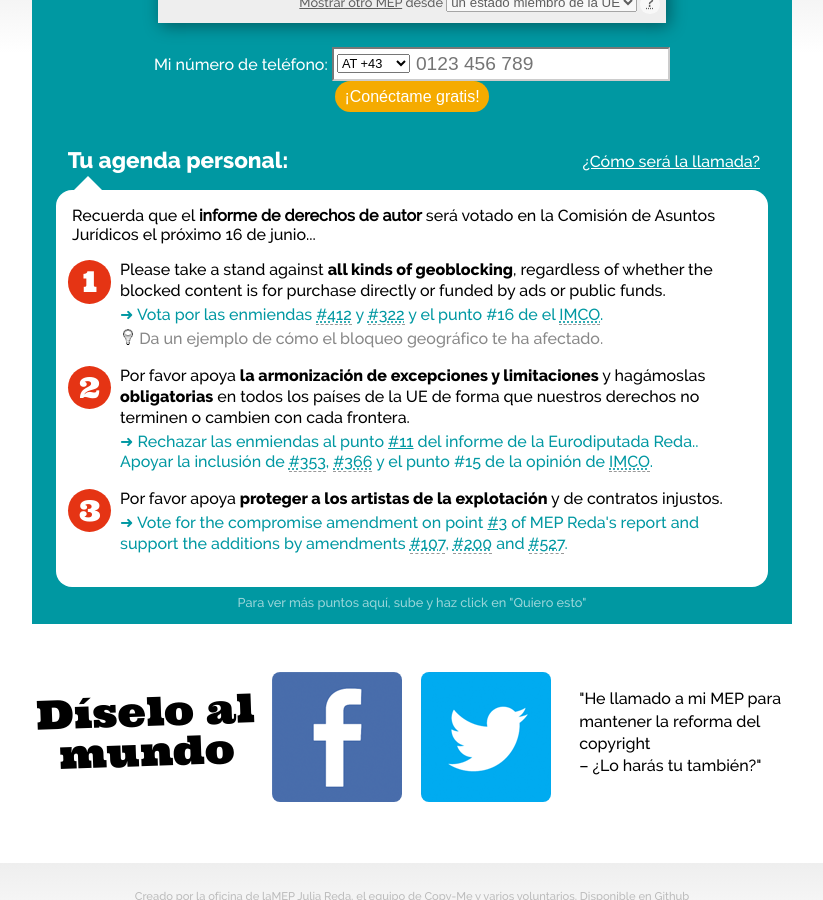
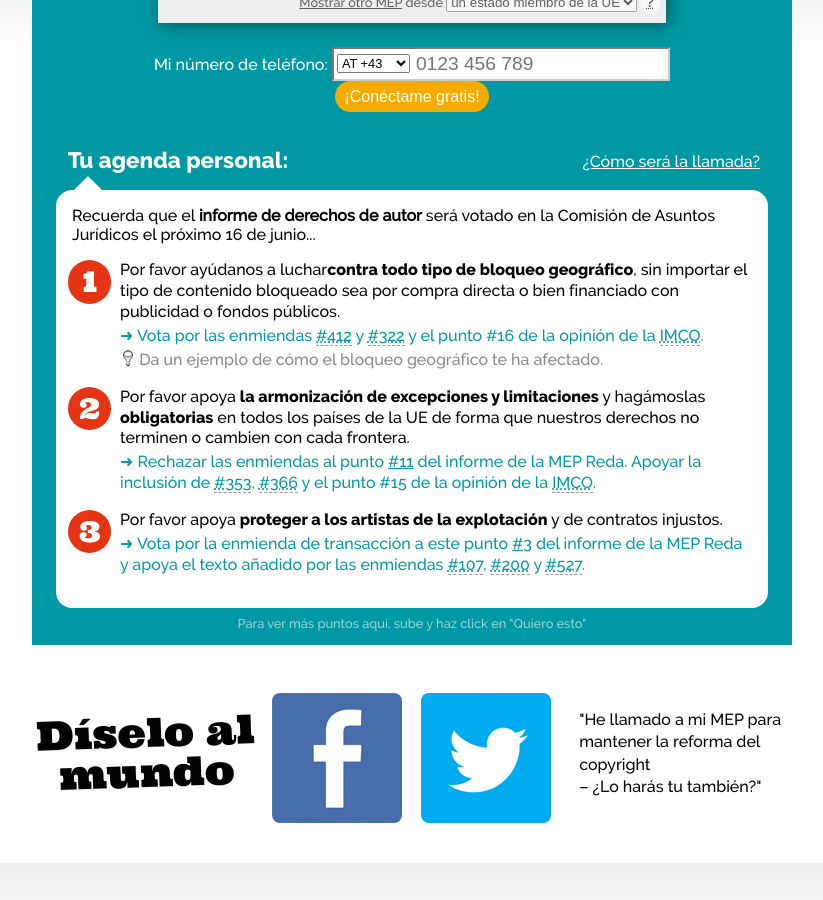
Before and after one commit to Copywrongs-Gang/Copywrongs2, a Jekyll site: the page built from es/index.html, in a window 1280 px wide and 900 px high, scrolled down 1837 px. Shown: the whole window, without its empty margins (228-1051 px from the left). Built offline with Jekyll 4.4.1, drawn with Linux system fonts in a browser that asks for light colours; comment, search, counter and statistics services are not loaded; some of the changed text lies outside the part shown.

Commit message:
Spanish from pad

```diff
--- a/_data/spanish.yml
+++ b/_data/spanish.yml
@@ -11,8 +11,9 @@ geoblocking:
     h: "<span>Superar</span> el geo-bloqueo"
     cw: "Este contenido no está disponible en tu país."
     eu: "<strong>Eliminar</strong> que requieren a los servicios de vídeo utilizar bloqueo geográfico, el cuál es una forma de discriminación."
-    please: "Please take a stand against <strong>all kinds of geoblocking</strong>, regardless of whether the blocked content is for purchase directly or funded by ads or public funds."
-    do: Vota por las enmiendas <abbr class="am" title="Pide que se ponga fin al bloqueo">#412</abbr> y <abbr class="am" title="Establece que el bloqueo geográfico no debe impedir que las minorías culturales tengan acceso a contenido">#322</abbr> y el punto <span class="am">#16</span> de el <abbr title="Comisión de Mercado Interior">IMCO</abbr>.
+    please: "Por favor ayúdanos a luchar<strong>contra todo tipo de bloqueo geográfico</strong>, sin importar el tipo de contenido bloqueado sea por compra directa o bien financiado con publicidad o fondos públicos."
+    please: "Por favor ayúdanos a luchar<strong>contra todo tipo de bloqueo geográfico</strong>, sin importar el tipo de contenido bloqueado sea por compra directa o bien financiado con publicidad o fondos públicos."
+    do: Vota por las enmiendas <abbr class="am" title="Pide que se ponga fin al bloqueo">#412</abbr> y <abbr class="am" title="Establece que el bloqueo geográfico no debe impedir que las minorías culturales tengan acceso a contenido">#322</abbr> y el punto <span class="am">#16</span> de la opinión de la <abbr title="Comisión de Mercado Interior">IMCO</abbr>.
     tip: "Da un ejemplo de cómo el bloqueo geográfico te ha afectado."
 extendborders:
     h: "<span>Extender</span> derechos más allá de fronteras"
@@ -20,87 +21,85 @@ extendborders:
     eu: "Hacer las <strong>excepciones y limitaciones</strong> al copyright <strong>obligatorias</strong> para todos los miembros de la UE."
     link: "https://juliareda.eu/copyright-evaluation-report-explained/#mandatory"
     please: "Por favor apoya <strong>la armonización de excepciones y limitaciones</strong> y hagámoslas <strong>obligatorias</strong> en todos los países de la UE de forma que nuestros derechos no terminen o cambien con cada frontera."
-    do: Rechazar las enmiendas al punto <a class="am" href="https://juliareda.eu/copyright-evaluation-report-explained/#terms" target="_blank">#11</a> del informe de la Eurodiputada Reda.. Apoyar la inclusión de <abbr class="am" title="Pide nuevas excepciones obligatorias, por ejemplo para el contenido generado por el usuario">#353</abbr>, <abbr class="am" title="Pedir hacer excepciones obligatorias">#366</abbr> y el punto <span class="am">#15</span> de la opinión de <abbr title="Internal Market Committee">IMCO</abbr>.
+    do: Rechazar las enmiendas al punto <a class="am" href="https://juliareda.eu/copyright-evaluation-report-explained/#terms" target="_blank">#11</a> del informe de la MEP Reda. Apoyar la inclusión de <abbr class="am" title="Pide nuevas excepciones obligatorias, por ejemplo para el contenido generado por el usuario">#353</abbr>, <abbr class="am" title="Pedir hacer excepciones obligatorias">#366</abbr> y el punto <span class="am">#15</span> de la opinión de la <abbr title="Comisión de Mercado Interno">IMCO</abbr>.
 protectauthors:
-    h: "<span>Proteger</span> a autores de contratos injustos"
-    cw: "Los artistas no tienen abogados. Los editores y los sellos tienen ejercitos de ellos. ¿Adivinas quién tiene las de ganar en las negociaciones de contratos?"
-    eu: "Protect artists from expoitative <strong>total buy-out contracts</strong> Europe-wide and allow them to <strong>take back their rights</strong> if unused."
+    h: "<span>Protege a los</span> autores de contratos injustos"
+    cw: "Los artistas no tienen abogados. Los editores y los sellos tienen ejercitos de ellos. ¿Adivinas quién tiene las de ganar en las negociaciones de contratos?"
+    eu: "Protege a los artistas de ser explotados por <strong>contratos con cláusulas abusivas</strong> en toda Europa que permiten esto y <strong>devuélvele sus derechos</strong> if unused."
     link: "https://juliareda.eu/copyright-evaluation-report-explained/#authors"
     please: "Por favor apoya <strong>proteger a los artistas de la explotación</strong> y de contratos injustos."
-    do: Vote for the compromise amendment on point <a class="am" href="https://juliareda.eu/copyright-evaluation-report-explained/#authors" target="_blank">#3</a> of MEP Reda's report and support the additions by amendments <abbr class="am" title="Cites a UN report that emphasizes the importance of protecting authors">#107</abbr>, <abbr class="am" title="Calls for an author's right to bring their works to the market themselves in case a rightholder does not do so for a period of time">#200</abbr> and <abbr class="am" title="Calls for income tied to exceptions and limitations (e.g. private copying levies) to go directly to the authors, not other rightholders">#527</abbr>.
+    do: Vota por la enmienda de transacción a este punto <a class="am" href="https://juliareda.eu/copyright-evaluation-report-explained/#authors" target="_blank">#3</a> del informe de la MEP Reda y apoya el texto añadido por las enmiendas <abbr class="am" title="Cita un informe de la ONU que enfatiza en la importancia de proteger a los autores">#107</abbr>, <abbr class="am" title="Llama a que los autores puedan poner sus obras en el mercado si el titular de los derechos no lo hace en un tiempo">#200</abbr> y <abbr class="am" title="Llama a que los ingresos que provienen de excepciones y limitaciones (ejemplo. Las tasas por copia privada) vayan directamente a los autores, no a otros titulares de derechos">#527</abbr>.
 righttoquote:
-    h: "<span>Garantizar</span> a vloggers el derecho de cita"
+    h: "<span>Garantizar</span> a bloggers el derecho de cita"
     cw: "Citar algunas palabras suele ser legal, pero no está extendido a vídeos o grabaciones de audio, haciendo a los YouTubers y Podcasters delincuentes."
     eu: "Las excepciones como la de cita deben aplicarse a todas las formas de expresión cultural, de una manera <strong>tecnológicamente neutral</strong>."
     link: "https://juliareda.eu/copyright-evaluation-report-explained/#audiovisual"
-    please: "Por favor apoya <strong>extender los derechos de cirta al medio audiovisual.</strong>."
-    do: Rechaza las enmiendas al punto <a href="https://juliareda.eu/copyright-evaluation-report-explained/#audiovisual" target="_blank" class="am">#14</a> del informe de la Eurodiputada Reda.
+    please: "Por favor apoya <strong>extender los derechos de cita al medio audiovisual.</strong>."
+#    do: Rechaza las enmiendas al punto <a href="https://juliareda.eu/copyright-evaluation-report-explained/#audiovisual" target="_blank" class="am">#14</a> del informe de la MEP Reda.
     tip: "Da un ejemplo de cuando tu has citado algo en video o audio o si tu eres fan de creadores que lo han hecho."
 righttolink:
     h: "<span>Defender</span> tu derecho a enlazar"
     cw: "La web está hecha de enlaces. ¿Es un crimen enlazar?. Medios y editores demandan leyes que limiten como terceros pueden enlazar a sus contenidos."
     eu: "Rechazar esas leyes y preservar la libertad de enlazar."
     link: "https://savethelink.org"
-    please: "Por favor, tomar una posición en contra de un <strong>copyright auxiliar para editores de prensa</strong> que tienda a limitar el enlace a noticas."
-    do: Rechace la enmienda <abbr class="am" title="Llamada para la introducción de un copyright añadido para los editores de prensa">#204</abbr>. Apoye la enmienda de transacción en el punto <a href="https://juliareda.eu/copyright-evaluation-report-explained/#licenses" target="_blank" class="am">#21</a> del informe de la Eurodiputada Reda.
+    please: "Por favor no apoyes cualquier forma de <strong>copyright para los editores de prensa</strong> que permita restringir el enlazar a artículos de noticias."
+    do: Rechaza la enmienda <abbr class="am" title="Llama para la introducción de un copyright añadido para los editores de prensa">#204</abbr>. Apoya la enmienda de transacción en el punto <a href="https://juliareda.eu/copyright-evaluation-report-explained/#licenses" target="_blank" class="am">#21</a> del informe de la MEP Reda.
 publicdomain:
     h: "<span>Conservar</span> el dominio público"
     cw: "El arte del que haya expirado el copyright pertenece a todo el mundo. Pero algunas personas piden que digitalizarlo garantice un nuevo copyright."
     eu: "La digitaliazión de trabajos que son propiedad común no debería garantizar nuevas protecciones."
     link: "https://juliareda.eu/copyright-evaluation-report-explained/#publicdomain"
-    please: "Por favor <strong>salvaguarde el dominio público </strong> dejando claro que una copia digital de algo libre de derechos no concede nuevos derechos."
-    do: Rechace las enmiendas que permitan anular este punto <a href="https://juliareda.eu/copyright-evaluation-report-explained/#publicdomain" target="_blank" class="am">#6</a> en el informe de la Eurodiputada Reda – apoye la enmienda <span class="am">#264</span> que permite aclarar esto.
+    please: "Por favor <strong> salvaguarda el dominio público </strong> dejando claro que una copia digital de algo libre de derechos no concede nuevos derechos."
+    do: Rechaza las enmiendas que permitan diluir este punto <a href="https://juliareda.eu/copyright-evaluation-report-explained/#publicdomain" target="_blank" class="am">#6</a> en el informe de la MEP Reda – apoya la enmienda <span class="am">#264</span> que permite aclarar esto.
 libraries:
-    h: "<span>Permitir</span> a bibliotecas hacer su trabajo online."
-    cw: "Las bibliotecas pagan a los autores por el derecho de prestar copias de los libros. Pero esto derecho no existe en internet."
-    eu: "Permitir <strong>e-prestamos</strong> para que las bibliotecas puedan seguir cumpliendo su importante función social.."
+    h: "<span>Permitir</span>que las bibliotecas puedan hacer su trabajo en línea"
+    cw: "Bibliotecas pagan a los autores a cambio del derecho a prestar libros, pero dicho derecho no existe en internet."
+    eu: "Permitir<strong> los préstamos de copias de libros en línea</strong> para que las bibliotecas continuen realizando su importante función social."
     link: "https://juliareda.eu/copyright-evaluation-report-explained/#elending"
-    please: "Por favor permitir a las bibliotecas hacer <strong>e-prestamos de libros</strong>."
+    please: "Por favor permite a las bibliotecas <strong> los préstamos de copias digitales de libros</strong>."
     do: Vota por las enmiendas <abbr class="am" title="Llama para expandir las excepciones obligatorias a las bibliotecas">#348</abbr>, <abbr class="am" title="Llama para reforzar las excepciones por el bien general">#350</abbr> y los puntos <span class="am">#16</span> y <span class="am">#22</span> de la opinión de la<abbr title="Comisión de Indutria">ITRE.</abbr>
 publicspace:
     h: "<span>Asegurar</span> el espacio público para todos"
-    cw: "En Alemania puedes publicar fotos de edificios públicos online libremente – pero al otro lado de la frontera en Francia ¡el arquitecto podría demandarte! "
-    eu: "Asegurar <strong>la libertad de panorama</strong> en toda Europa: Publicar fotos de lo que está permanentemente en público tiene que ser legal."
+    cw: "En Alemania tú puedes publicar, en línea, de manera libre fotos de edificios públicos – pero si cruzas la frontera a Francia el arquitecto ¡podría demandarte!"
+    eu: "Asegura<strong> la 'libertad de panorama'</strong> en toda Europa: Que las fotos publicadas de algo que está permanentemente en público, debe ser legalizado."
     link: "https://juliareda.eu/copyright-evaluation-report-explained/#panorama"
-    please: "Por favor asegurad la <strong>libertad de panorama</strong> en Europa, por la que compartir fotos de edificios públicos es legal – no importa que sea con propósito comercial o no."
+    please: "Por favor asegura<strong> la 'libertad de panorama'</strong> en Europa, para que el poder compartir fotos de edificios públicos sea legal – sin importar si se usan en actividades comerciales o no comerciales."
     do: Rechaza cualquier enmienda que pueda diluir este punto <a class="am" href="https://juliareda.eu/copyright-evaluation-report-explained/#panorama" target="_blank">#16</a> del informe de la MEP Reda, vota por el texto original o la enmienda de transacción si existe una.
 education:
     h: "<span>Proteger</span> los usos educativos"
-    cw: "Las escuelan a menudo ofrecen libros físicos gratuitos para enseñar con ellos – pero poner el mismo contenido como PDF en la intranet de la escuela puede ser ilegal."
-    eu: "Una comprensiva excepción del copyright <strong>para uso educacioneal</strong> a lo largo de Europa."
+    cw: "Escuelas pueden, a menudo, usar libremente libros físicos para enseñar – pero poner el mismo contenido en la intranet de la escuela como un PDF podría ser ilegal."
+    eu: "Por una ley integral de derechos de autor en toda Europa que permita<strong>el uso en la enseñanza</strong>"
     link: "https://juliareda.eu/copyright-evaluation-report-explained/#education"
-    please: "Por favor apoya una excepción del copyright que permite <strong>usos educativos</strong> de material con copyright, también en el mundo digital."
+    please: "Por favor apoya una excepción a los derechos de autor que permita <strong>el uso en la enseñanza</strong> de materiales protegidos, también en el mundo digital."
     do: Rechaza las enmiendas que podrían diluir este punto <a href="https://juliareda.eu/copyright-evaluation-report-explained/#education" target="_blank" class="am">#19</a> en el informe de la MEP Reda – es decir, todas las enmiendas de excepción <span class="am">#466-468</span>.
 availability:
     h: "<span>Mejorar</span> el acceso a las obras"
-    cw: "Copyright 70 años después de la muerte del autor. La gran mayoría de trabajos no son aprovechables tanto tiempo – simplemente dejan de estar disponibles."
+    cw: "El copyright tiene una duración de 70 años después de la muerte del autor. La gran mayoría de las obras no son rentables tanto tiempo. – estas símplemente no están disponibles."
     eu: "Reducir la duración del copyright al estándar internacional de la vida + <strong>50 años</strong>."
     link: "https://juliareda.eu/copyright-evaluation-report-explained/#term"
-    please: "Por favor apoya la armonización de la <strong>duración del copyright</strong> al estandar de vida <strong>+ 50 años</strong> de la Convención Berne"
+    please: "Por favor apoya la armonización de la <strong>duración del copyright</strong> al estandar de vida <strong>+ 50 años</strong> del Convenio de Berna"
+    please: "Por favor apoya la armonización de la<strong>duración del copyright</strong> al estandar de vida <strong>+ 50 años</strong> del Convenio de Berna."
     do: Rechaza las enmiendas al punto <a href="https://juliareda.eu/copyright-evaluation-report-explained/#terms" target="_blank" class="am">#7</a> de informe de la MEP Reda y apoya el punto <span class="am">#18</span> de la opinión de la <abbr title="Comisión de Industria">ITRE.</abbr>
 digitallocks:
     h: "<span>Rechazar</span> bloqueos digitales"
-    cw: "La ley dice que puedes hacer copias de contenido comprado para uso privado – pero en la practica, los bloqueos digitales a menudo no te lo permiten."
-    eu: "Asegurar que medidas técnicas no pueden limitar tus derechos legales."
+    cw: "La ley dice que puedes hacer copias para uso privado de obras que has comprado – pero en la práctica las medidas técnicas anticopia no te permiten hacerlas."
+    eu: "Asegura que las medidas técnicas anticopia no limiten tus derechos legales."
     link: "https://juliareda.eu/copyright-evaluation-report-explained/#drm"
-    please: "Por favor asegurar que la protección tecnológica (<strong>DRM</strong>) no obstruye el uso legal del contenido comprado."
+    please: "Por favor asegura que las medidas técnicas de protección (<strong>DRM</strong>) no impidan el ejercer el uso legal del contenido que has comprado."
     do: Vota el punto <span class="am">#26</span> desde la opinión de la<abbr title="Comisión de Mercado Interno">IMCO</abbr> y el punto <span class="am">#29</span> de la opinión de la <abbr title="Comisión de Industria">ITRE.</abbr> Apoya el compromiso al punto <a href="https://juliareda.eu/copyright-evaluation-report-explained/#drm" target="_blank" class="am">#23</a> del informe de la MEP Reda y rechaza todas las enmiendas al punto <a href="https://juliareda.eu/copyright-evaluation-report-explained/#drm" target="_blank" class="am">#24</a>.
-    tip: "Da un ejemplo de como el DRM se ha interpuesto en el camino de una actividad legal (ej. haciendo copias para uso privado)."
+    tip: "Da un ejemplo cuando las tecnologías como el DRM impiden el derecho legal de uso(ejemplo al realizar copias privadas)."
 filesharing:
     h: "<span>Legalizar</span> el intercambio personal de archivos"
-    cw: "Los adolescentes que intercambian música online son criminales bajo las leyes actuales. Pero frecuentemente, un archivo compartido no es una venta perdida, sino publicidad gratuita."
-    eu: "Reconocer el derecho a compartir de forma no comercial."
-    please: "Por favor detened la criminalización del <strong>intercambio de archivos</strong> personales y sin ánimo de lucro."
+    cw: "Los adolescentes que comparten música en internet son considerados como criminales por las actuales leyes. Pero frecuéntemente un archivo compartido, no es una venta perdida, sino publicidad gratuita."
+    eu: "Reconocer el derecho legal a compartir sin lucro comercial."
+    please: "Por favor pare la criminalización de las personas que<strong>comparten archivos</strong> de manera no lucrativa."
     do: Vota por las enmiendas <abbr class="am" title="Llamada para investigar la legalización del intercambio de archivos privado no comercial">#507</abbr> and <abbr class="am" title="Insta a una mayor seguridad jurídica para el intercambio de archivos P2P">#355</abbr>.
-    tip: "Da un ejemplo de cuando compartir archivos ha benefiado a un artista, p.e. descubriste un artista del que te has vuelto fan, ido a conciertos o comprado sus productos."
+    tip: "Da un ejemplo de cuando el intercambio de archivos es beneficioso para un artista,  ejemplo. Descubres a un artista y te haces su fan yendo a sus conciertos o comprando sus productos más tarde."
 currentcopywrong: "Copywrong actual:"
 euproposal: "Propuesta de la UE:"
 iwant: "¡Quiero esto!"
 readmore: "Leer más"
 joinfight: Si <span>tu</span> no te unes ahora a la lucha, estos "copywrongs" <u>no serán arreglados</u>.
-overlay:
-    h: "After hours!"
-    text: "At this time you won't be able to find anyone at the parliament, so please come back later and call your MEP on weekdays between 09:00h and 18:00h Brussels time."
 call:
     h: "Llama ahora para arreglar el copyright"
     text: "El trabajo de los Miembros del Parlamento Europeo es el de<strong>representarte</strong>. Nosotros odiamos tanto como tú que nos frían a llamadas &ndash; pero si no te tomas <strong>2 minutos</strong> para decirles lo que te importa, <strong>sólo se escuchará a los grupos de presión</strong>. Tú lo puedes hacer, y <u>¡con cada llamada que se hace, marca la diferencia!</u>"
@@ -114,11 +113,10 @@ call:
     connectme: "¡Conéctame gratis!"
     thankyou: "¡Gracias! Deberías recibir una llamada en cualquier momento."
     what: "¿Cómo será la llamada?"
-    whatlink: "https://wiki.laquadrature.net/How_to_contact_a_MEP#Phone_Call"
     agenda: "Tu agenda personal:"
     agendatext: "Recuerda que el <strong>informe de derechos de autor</strong> será votado en la Comisión de Asuntos Jurídicos el próximo 16 de junio..."
 showmore: Para ver más puntos aquí, sube y haz click en "Quiero esto"
 tell: Díselo al mundo
-icalled: He llamado a mi MEP para mantener la reforma del copyright<br />– ¿Lo harás tu también?
-sharetext:  Planes de reforma urgentemente necesitados están en peligro. ¡Yo he llamada a mi MEP y tu deberías también!
+icalled: He llamado a mi MEP para mantener la reforma del copyright<br />– ¿Lo harás tu también?
+sharetext:  ¡Es extremadamente importante, los planes de reforma de los derechos de autor están en peligro. Yo llamé a mi MEP y tú deberías hacerlo, también!
 credits: Creado por la oficina de la<a href="https://juliareda.eu" target="_blank">MEP Julia Reda</a>, el equipo de <a href="http://copy-me.org/" target="_blank">Copy-Me</a> y varios voluntarios. <a href="https://github.com/Copywrongs-Gang/Copywrongs2">Disponible en Github</a><br />Gráficos basados en parte en los iconos de EliRatus, useiconic.com, Cornelius Danger, Pedro Vidal, John Caserta, Carolina Andrea, Magicon, Luis Prado – todos con licencias Creative Commons – Atribución (CC BY 3.0)
```
